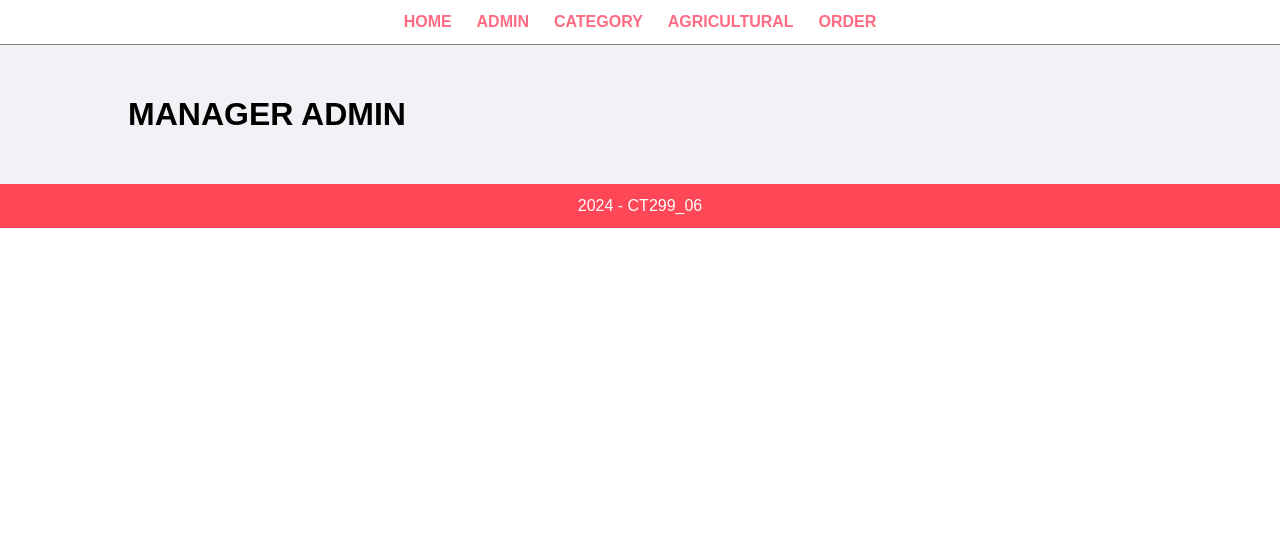
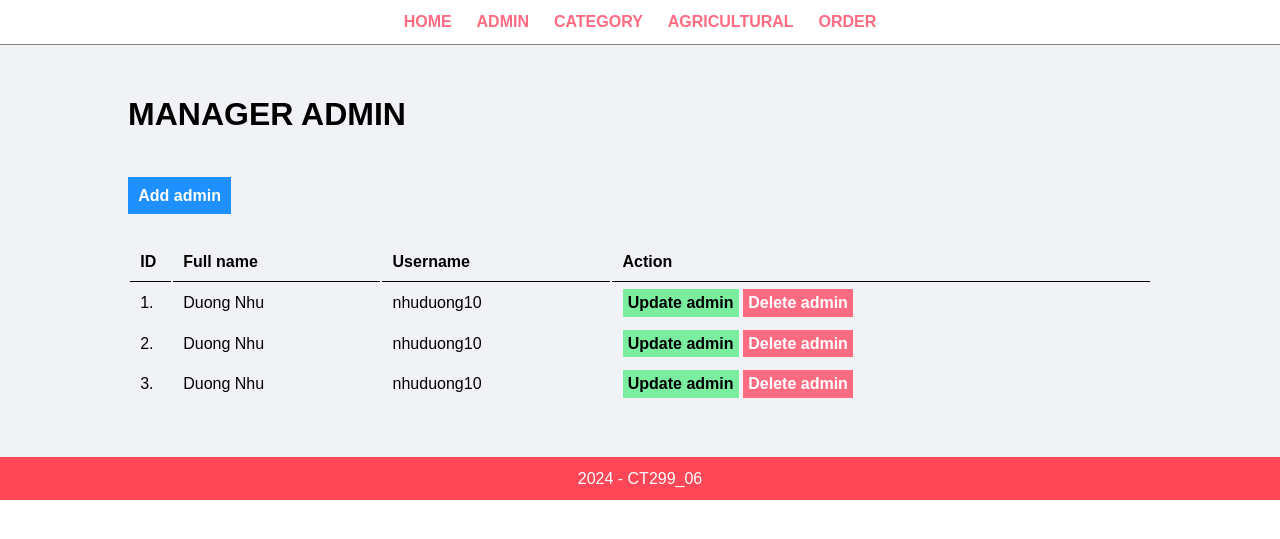
Before and after one commit to duongnhu10/AgriMarketHub_V1, a PHP site: page /admin/manager-admin.php in a window 1280 px wide. Shown: the top 539 px of the page. Run offline with PHP 8.4, Linux system fonts and the light colour scheme.

Commit message:
upload file

```diff
--- a/admin/manager-admin.php
+++ b/admin/manager-admin.php
@@ -6,6 +6,52 @@
     <div class="wrapper">
 
         <h1>MANAGER ADMIN</h1>
+        <br><br><br>
+
+        <!-- Button to Add Admin -->
+        <a href="add-admin.php" class="btn-primary">Add admin</a>
+
+        <br><br><br>
+
+        <table class="tbl-full">
+            <tr>
+                <th>ID</th>
+                <th>Full name</th>
+                <th>Username</th>
+                <th>Action</th>
+            </tr>
+
+            <tr>
+                <td>1.</td>
+                <td>Duong Nhu</td>
+                <td>nhuduong10</td>
+                <td>
+                    <a href="#" class="btn-secondary">Update admin</a>
+                    <a href="#" class="btn-danger">Delete admin</a>
+                </td>
+            </tr>
+
+            <tr>
+                <td>2.</td>
+                <td>Duong Nhu</td>
+                <td>nhuduong10</td>
+                <td>
+                    <a href="#" class="btn-secondary">Update admin</a>
+                    <a href="#" class="btn-danger">Delete admin</a>
+                </td>
+            </tr>
+
+            <tr>
+                <td>3.</td>
+                <td>Duong Nhu</td>
+                <td>nhuduong10</td>
+                <td>
+                    <a href="#" class="btn-secondary">Update admin</a>
+                    <a href="#" class="btn-danger">Delete admin</a>
+                </td>
+            </tr>
+
+        </table>
 
     </div>
 </div>
--- a/css/admin.css
+++ b/css/admin.css
@@ -26,6 +26,36 @@
   clear: both;
 }
 
+.tbl-full {
+  width: 100%;
+}
+
+.tbl-30 {
+  width: 30%;
+}
+
+table tr th {
+  border-bottom: 1px solid black;
+  padding: 1%;
+  text-align: left;
+}
+
+table tr td {
+  padding: 1%;
+}
+
+.btn-primary {
+  background-color: #1e90ff;
+  padding: 1%;
+  color: white;
+  text-decoration: none;
+  font-weight: bold;
+}
+
+.btn-primary:hover {
+  background-color: #3742fa;
+}
+
 /* CSS for main-content */
 .main-content {
   background-color: #f1f2f6;
@@ -38,6 +68,30 @@
   margin: 1%;
   padding: 2%;
   float: left;
+}
+
+.btn-secondary {
+  background-color: #7bed9f;
+  padding: 1%;
+  color: black;
+  text-decoration: none;
+  font-weight: bold;
+}
+
+.btn-secondary:hover {
+  background-color: #2ed573;
+}
+
+.btn-danger {
+  background-color: #ff6b81;
+  padding: 1%;
+  color: white;
+  text-decoration: none;
+  font-weight: bold;
+}
+
+.btn-danger:hover {
+  background-color: #ff4757;
 }
 
 /* CSS for menu */
```
Also changed, not shown: admin/add-admin.php (added, +57 -0 lines), admin/manager-agricultural.php (+45 -0 lines), admin/manager-category.php (+46 -0 lines), admin/manager-order.php (+41 -0 lines).
